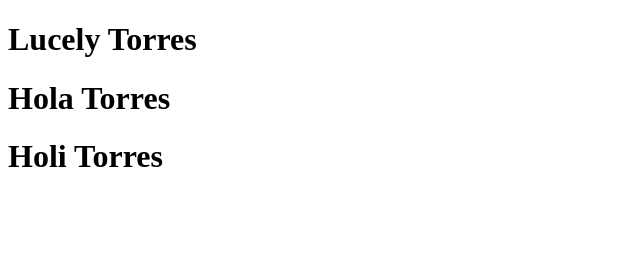
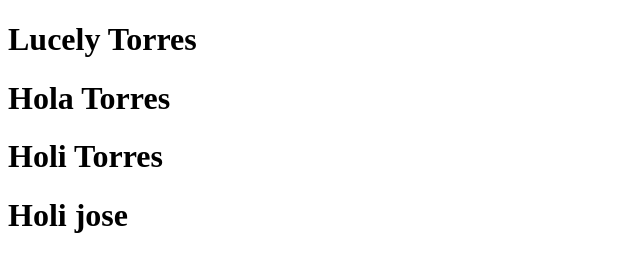
Before and after one commit to LuciLike/ReproPrueba, a plain HTML site: page index.html in a window 1280 px wide. Shown: the whole page, without its empty margins (0-640 px from the left). Drawn offline with Linux system fonts and the light colour scheme.

Commit message:
cambios rama develo

```diff
--- a/index.html
+++ b/index.html
@@ -9,5 +9,6 @@
     <h1>Lucely Torres </h1>
     <h1>Hola Torres </h1>
     <h1>Holi Torres </h1>
+    <h1>Holi jose </h1>
 </body>
 </html>
```
